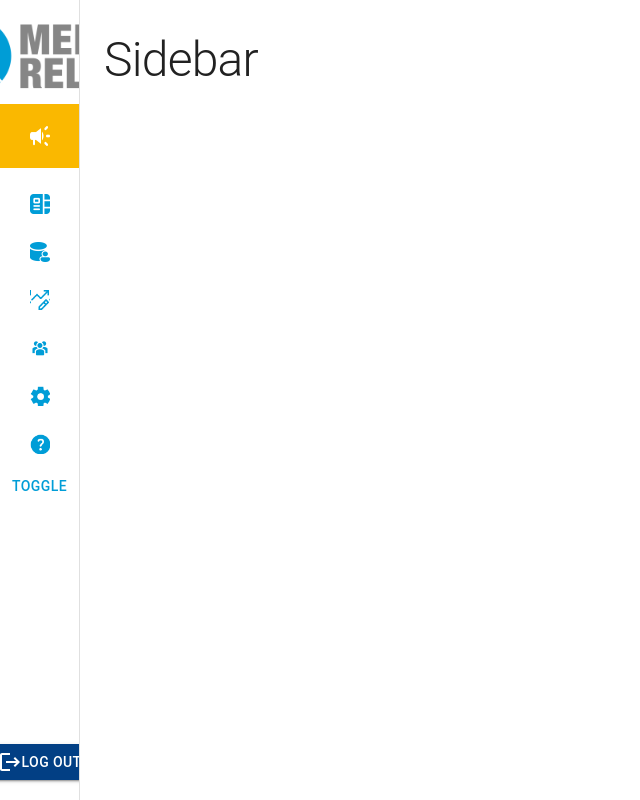
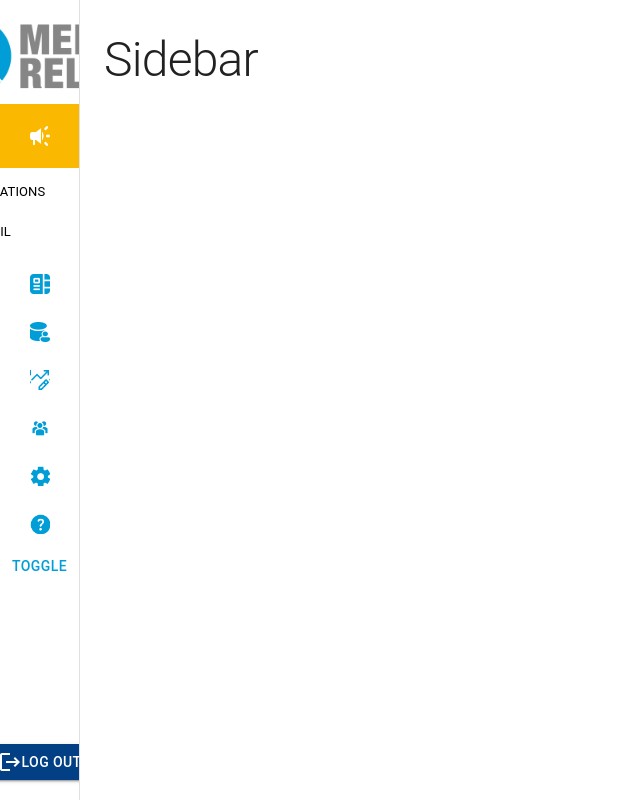
Before and after one commit to dsc-project-mr/mr-fe-internal, a Next.js app: page /sidebar in a window 1280 px wide. Both pictures are taken after a click on the button 39 px from the left and 128 px from the top of the page. Shown: the whole page, without its empty margins (0-640 px from the left). Built offline with nearby package versions, Linux system fonts and the light colour scheme.

Commit message:
refactor: Remove commented code

```diff
--- a/components/Sidebar/HeaderTab.tsx
+++ b/components/Sidebar/HeaderTab.tsx
@@ -11,6 +11,7 @@ import { SidebarData } from 'constants/sidebarData'
 import { useRouter } from 'next/router'
 
 import { DRAWER_WIDTH } from '.'
+import SubheaderTab from './SubheaderTab'
 
 const SELECTED_TAB_COLOR = '#FAB800'
 const UNSELECTED_TAB_COLOR = 'white'
@@ -102,24 +103,17 @@ const HeaderTab = ({
                     : UNSELECTED_FONT_COLOR
                 }
                 whiteSpace="normal"
-
-                // sx={{
-                //   color:
-                //     tabSelected == headerData.title
-                //       ? SELECTED_FONT_COLOR
-                //       : UNSELECTED_FONT_COLOR,
-                // }}
               >
                 {headerData.title}
               </Typography>
             )}
           </AccordionSummary>
           <AccordionDetails
-          // sx={{
-          //   paddingLeft: '0px',
-          // }}
+            sx={{
+              paddingLeft: '0px',
+            }}
           >
-            {/* {headerData.subheaders.map((subheaderData, index) => {
+            {headerData.subheaders.map((subheaderData, index) => {
               return (
                 <SubheaderTab
                   key={index}
@@ -129,7 +123,7 @@ const HeaderTab = ({
                   parentRoute={headerData.route}
                 />
               )
-            })} */}
+            })}
           </AccordionDetails>
         </Accordion>
       </ListItem>
```
Also changed, not shown: components/Sidebar/index.tsx (+0 -58 lines).
